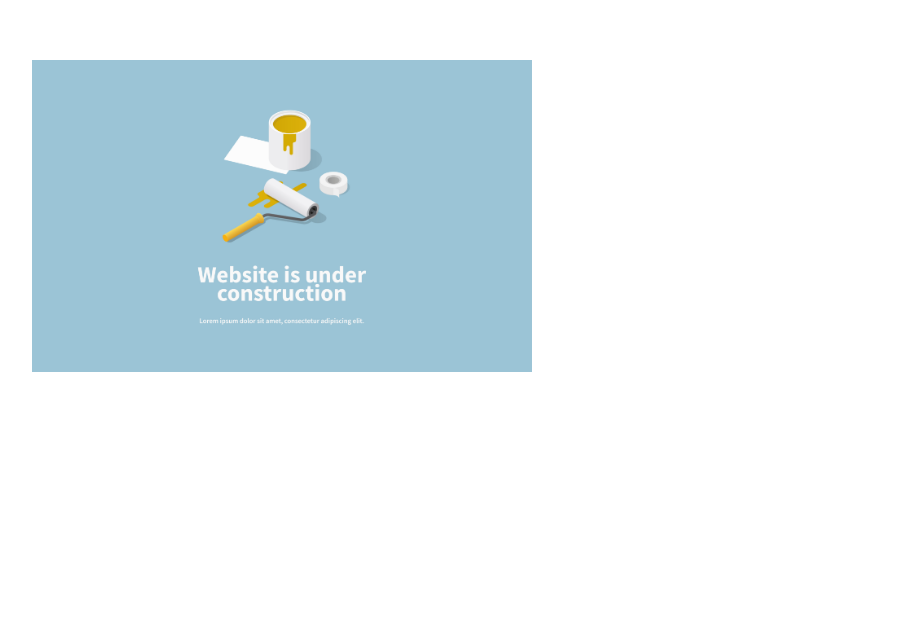
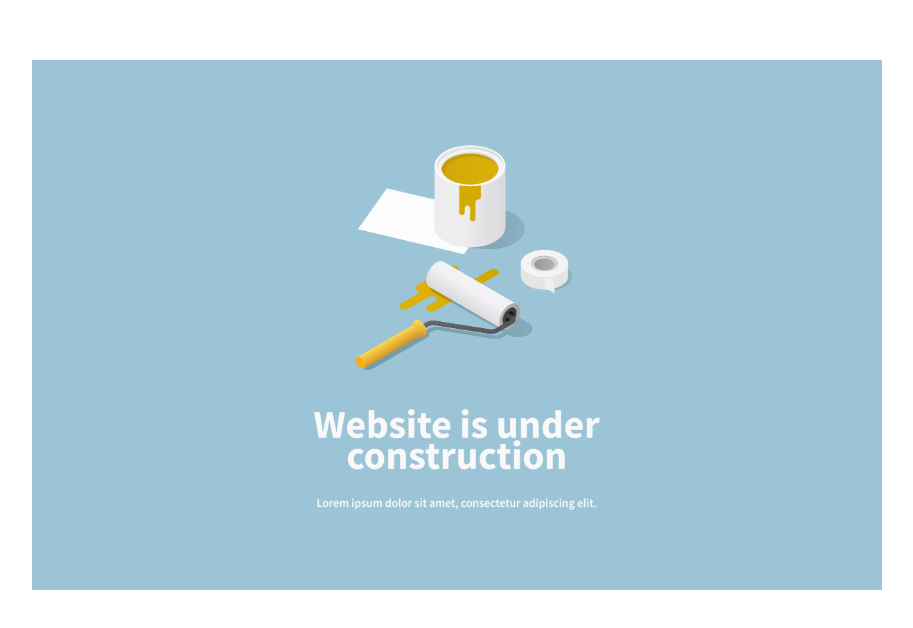
Before and after one commit to amandamerrifield/amandamerrifield.github.io, a plain HTML site: page index.html in a window 1280 px wide. Shown: the part 140-768 px from the top of the page, without its empty margins (168-1081 px from the left). Drawn offline with nearby package versions, Linux system fonts and the light colour scheme.

Commit message:
changed size of picture

```diff
--- a/index.html
+++ b/index.html
@@ -6,7 +6,7 @@
     <link rel="stylesheet" href="https://stackpath.bootstrapcdn.com/bootstrap/4.4.1/css/bootstrap.min.css" integrity="sha384-Vkoo8x4CGsO3+Hhxv8T/Q5PaXtkKtu6ug5TOeNV6gBiFeWPGFN9MuhOf23Q9Ifjh" crossorigin="anonymous">
 </head>
 <body style="margin:200px;">
-<img src="AdobeStock_276236709.jpeg" style="max-height: 500px; max-width: 500px;">
+<img src="AdobeStock_276236709.jpeg" style="max-height: 700px; max-width: 850px; position: center;">
 
 </body>
 </html>
```
